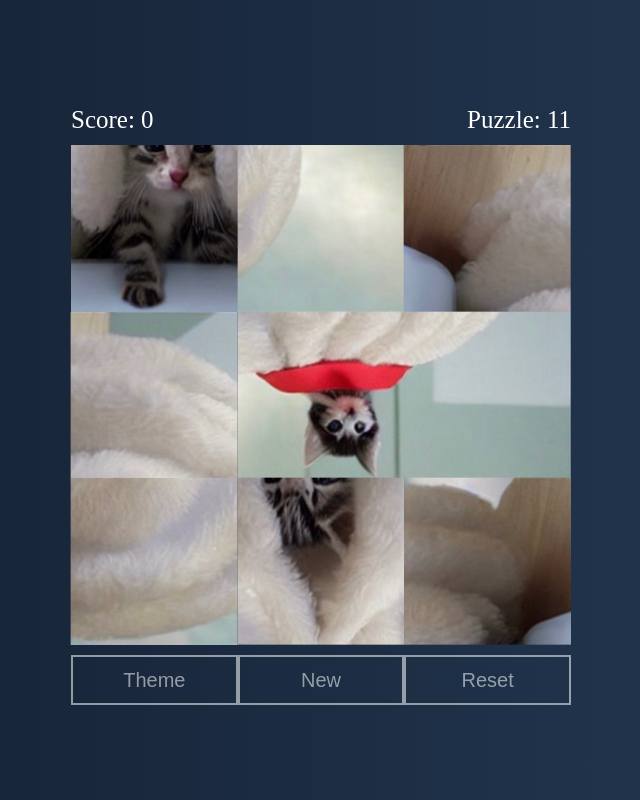
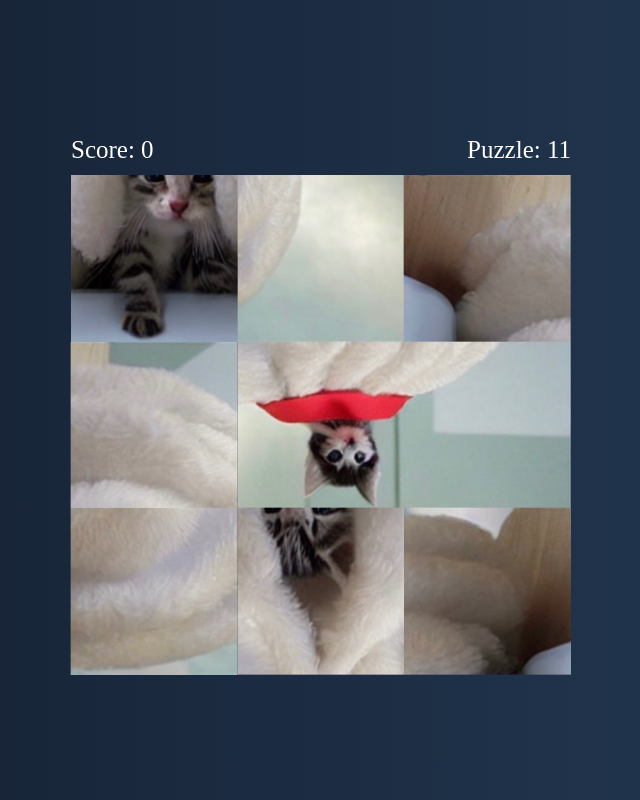
Before and after one commit to kkelleaz17/RandomizedGame, a plain HTML site: page index.html in a window 1280 px wide. Shown: the whole page, without its empty margins (319-959 px from the left). Drawn offline with Linux system fonts and the light colour scheme.

Commit message:
Update index.html

```diff
--- a/index.html
+++ b/index.html
@@ -50,10 +50,5 @@
     <img id="IMG9" src="" class="" ondrop="DROP(event)" ondragover="allowDrop(event)" ondrag="ONDRAG(event)">
     <button id="IMG-OB9" class="ROTATE" onclick="ROTATE(9)"><i class="fa-solid fa-rotate"></i></i></button></div>
  </div>
- <div class="BUTTONS">
-       <button id="THEME">Theme</button>
-       <button id="NEW">New</button>
-       <button id="RESET">Reset</button>
- </div>
 </body>
 </html>
```
